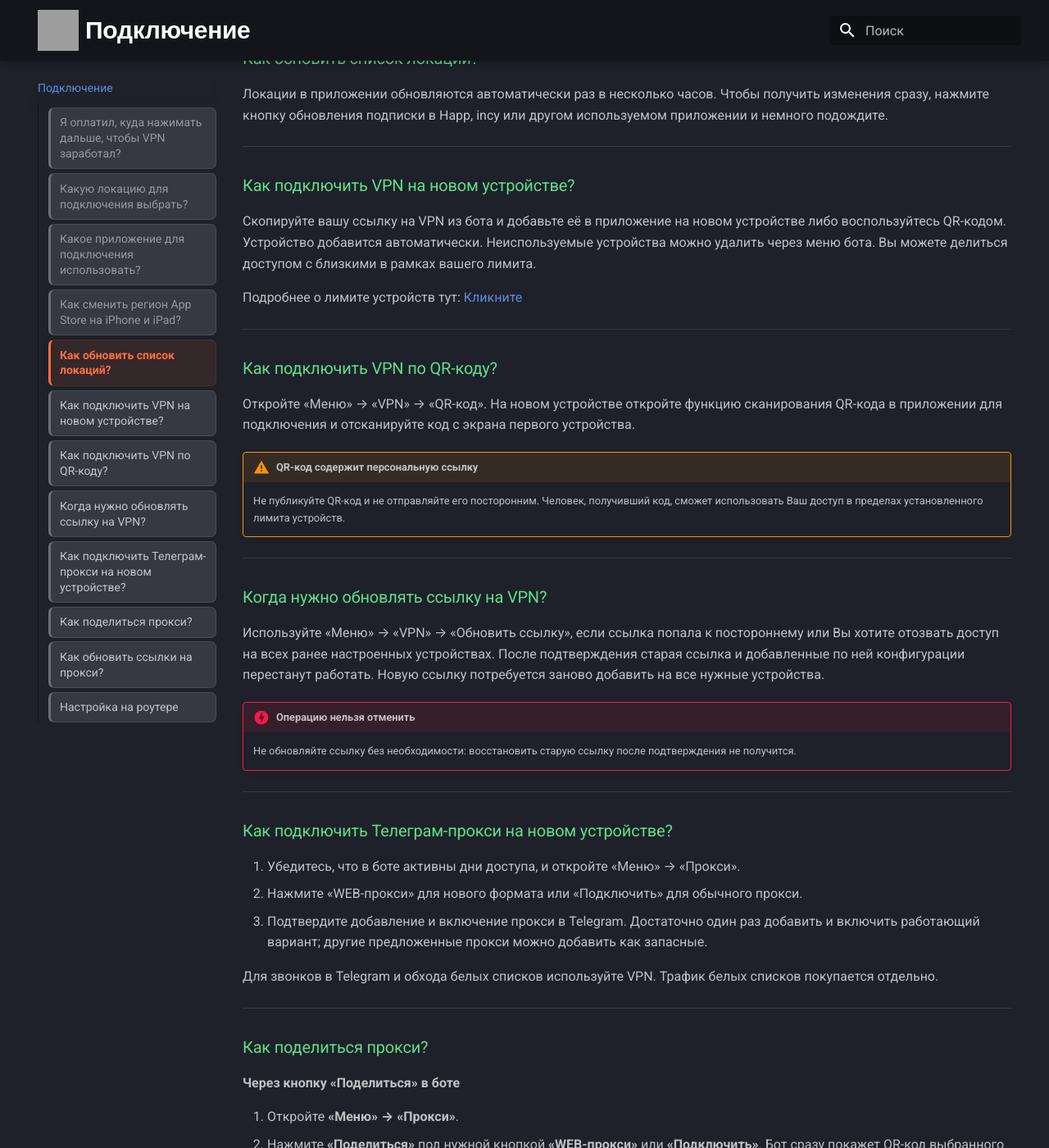
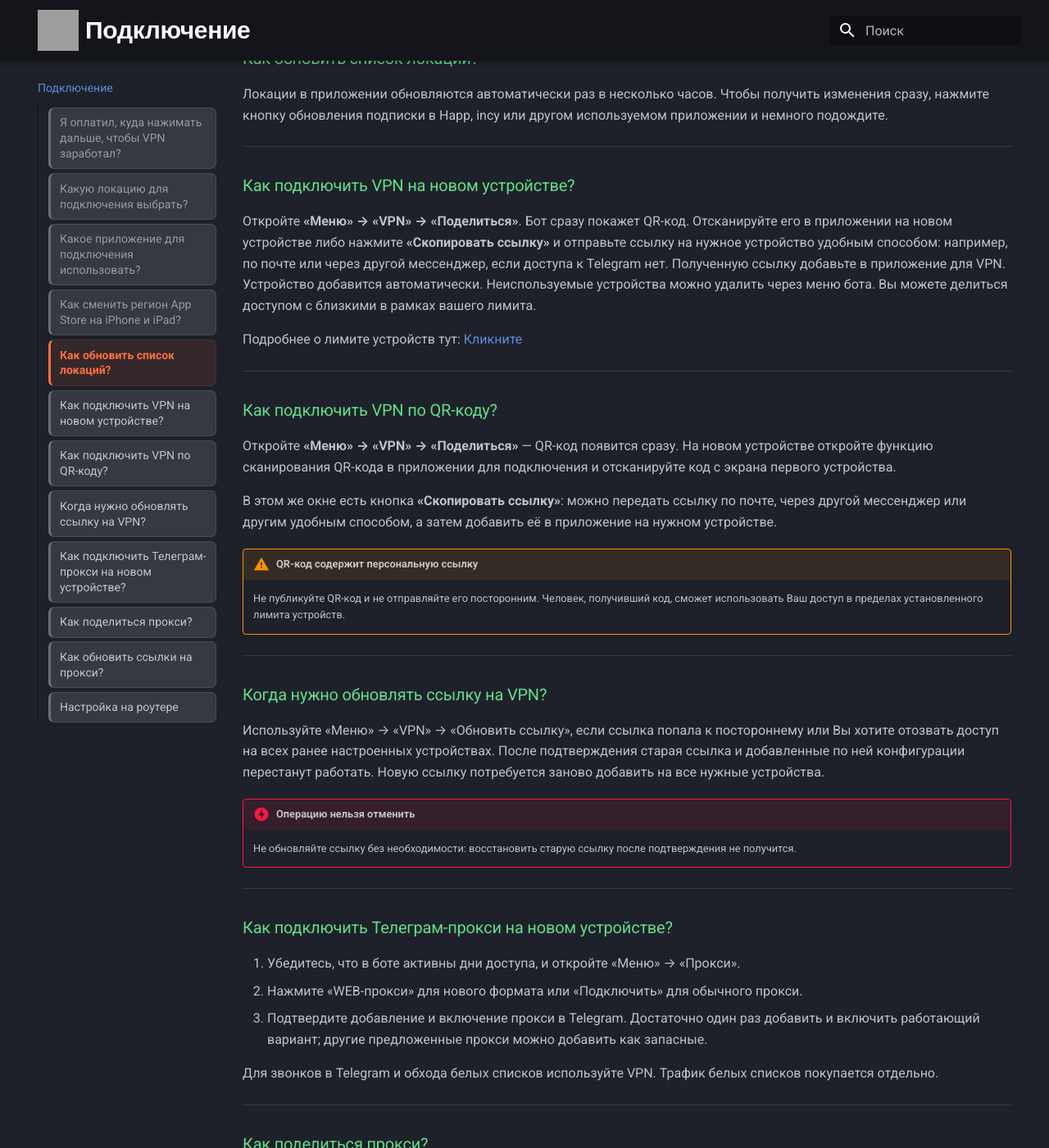
Before and after one commit to CanvasProxy/wiki, an MkDocs documentation site: the page built from docs/connection.md, in a window 1280 px wide and 1400 px high, scrolled down 2042 px. Shown: the whole window at 82% size. Built offline with MkDocs 1.6.1 and Material for MkDocs 9.7.7, drawn with Linux system fonts in a browser that asks for light colours; some of the changed text lies outside the part shown; grey boxes are pictures that could not be loaded.

```diff
--- a/docs/connection.md
+++ b/docs/connection.md
@@ -81,7 +81,9 @@
 
 ### Как подключить VPN на новом устройстве?
 
-Скопируйте вашу ссылку на VPN из бота и добавьте её в приложение на новом устройстве либо воспользуйтесь QR-кодом.
+Откройте **«Меню» → «VPN» → «Поделиться»**. Бот сразу покажет QR-код. Отсканируйте его в приложении на новом
+устройстве либо нажмите **«Скопировать ссылку»** и отправьте ссылку на нужное устройство удобным способом:
+например, по почте или через другой мессенджер, если доступа к Telegram нет. Полученную ссылку добавьте в приложение для VPN.
 Устройство добавится автоматически. Неиспользуемые устройства можно удалить через меню бота. Вы можете делиться
 доступом с близкими в рамках вашего лимита.
 
@@ -91,8 +93,11 @@
 
 ### Как подключить VPN по QR-коду?
 
-Откройте «Меню» → «VPN» → «QR-код». На новом устройстве откройте функцию сканирования QR-кода в приложении для
+Откройте **«Меню» → «VPN» → «Поделиться»** — QR-код появится сразу. На новом устройстве откройте функцию сканирования QR-кода в приложении для
 подключения и отсканируйте код с экрана первого устройства.
+
+В этом же окне есть кнопка **«Скопировать ссылку»**: можно передать ссылку по почте, через другой мессенджер
+или другим удобным способом, а затем добавить её в приложение на нужном устройстве.
 
 !!! warning "QR-код содержит персональную ссылку"
     Не публикуйте QR-код и не отправляйте его посторонним. Человек, получивший код, сможет использовать Ваш доступ в
@@ -128,8 +133,8 @@
 
 1. Откройте **«Меню» → «Прокси»**.
 2. Нажмите **«Поделиться»** под нужной кнопкой **«WEB-прокси»** или **«Подключить»**. Бот сразу покажет QR-код выбранного прокси.
-3. Для другого устройства отсканируйте QR-код и откройте ссылку в Telegram.
-4. Чтобы отправить ссылку, нажмите **«Скопировать ссылку»**, вставьте её в нужный чат и отправьте. Получателю нужно открыть ссылку и подтвердить подключение.
+3. Отсканируйте QR-код на другом устройстве — откроется Telegram с предложением включить прокси.
+4. Нажмите **«Скопировать ссылку»** — ссылка попадёт в буфер обмена. Отправьте её в другой чат Telegram или любым другим удобным способом. Получателю нужно открыть ссылку и подтвердить подключение.
 
 !!! Warning "Нужна актуальная версия Telegram"
     Для подключения и отправки WEB-прокси обновите Telegram до актуальной версии с поддержкой этого формата.
```
Also changed, not shown: docs/general.md (+3 -2 lines), docs/troubleshooting.md (+1 -1 lines).
